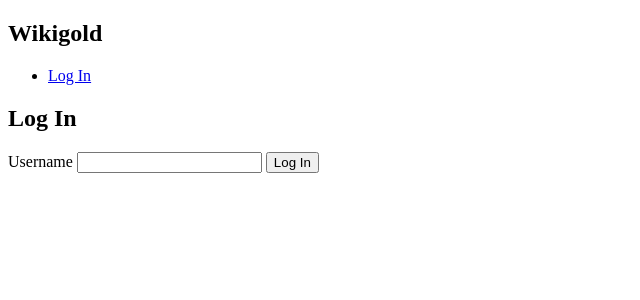
After one commit to solewniczak/wikigold, a Flask app: page /auth/login in a window 1280 px wide. The commit adds this page. Shown: the top 300 px of the page, without its empty margins (0-640 px from the left). Run offline with Flask 2, Linux system fonts and the light colour scheme.

Commit message:
auth works

```diff
--- /dev/null
+++ b/flask/app/auth.py
@@ -0,0 +1,45 @@
+import functools
+
+from flask import (
+    Blueprint, g, redirect, render_template, request, session, url_for
+)
+
+from app.db import get_db
+
+bp = Blueprint('auth', __name__, url_prefix='/auth')
+
+
+@bp.route('/login', methods=('GET', 'POST'))
+def login():
+    if request.method == 'POST':
+        username = request.form['username']
+        db = get_db()
+
+        session.clear()
+        session['username'] = username
+        return redirect(url_for('index'))
+
+    return render_template('auth/login.html')
+
+
+@bp.before_app_request
+def load_logged_in_user():
+    username = session.get('username')
+    g.username = username
+
+
+@bp.route('/logout')
+def logout():
+    session.clear()
+    return redirect(url_for('index'))
+
+
+def login_required(view):
+    @functools.wraps(view)
+    def wrapped_view(**kwargs):
+        if g.username is None:
+            return redirect(url_for('auth.login'))
+
+        return view(**kwargs)
+
+    return wrapped_view
--- /dev/null
+++ b/flask/app/templates/auth/login.html
@@ -0,0 +1,13 @@
+{% extends 'base.html' %}
+
+{% block header %}
+  <h1>{% block title %}Log In{% endblock %}</h1>
+{% endblock %}
+
+{% block content %}
+  <form method="post">
+    <label for="username">Username</label>
+    <input name="username" id="username" required>
+    <input type="submit" value="Log In">
+  </form>
+{% endblock %}
--- a/flask/app/templates/base.html
+++ b/flask/app/templates/base.html
@@ -1,10 +1,23 @@
-<!DOCTYPE html>
-<html lang="en">
-<head>
-    <meta charset="UTF-8">
-    <title>Title</title>
-</head>
-<body>
-
-</body>
-</html>
+<!doctype html>
+<title>{% block title %}{% endblock %} - Flaskr</title>
+<link rel="stylesheet" href="{{ url_for('static', filename='style.css') }}">
+<nav>
+  <h1>Wikigold</h1>
+  <ul>
+    {% if g.username %}
+      <li><span>{{ g.username }}</span>
+      <li><a href="{{ url_for('auth.logout') }}">Log Out</a>
+    {% else %}
+      <li><a href="{{ url_for('auth.login') }}">Log In</a>
+    {% endif %}
+  </ul>
+</nav>
+<section class="content">
+  <header>
+    {% block header %}{% endblock %}
+  </header>
+  {% for message in get_flashed_messages() %}
+    <div class="flash">{{ message }}</div>
+  {% endfor %}
+  {% block content %}{% endblock %}
+</section>
```
Also changed, not shown: flask/app/__init__.py (+8 -0 lines), flask/app/templates/wiki/index.html (added, +9 -0 lines), flask/app/wiki.py (added, +15 -0 lines), 1 other file.
